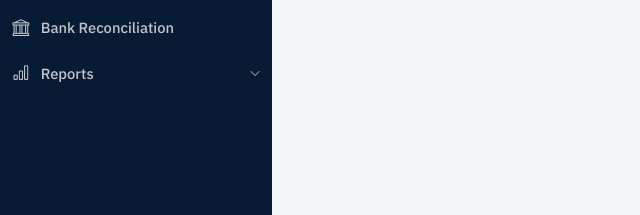
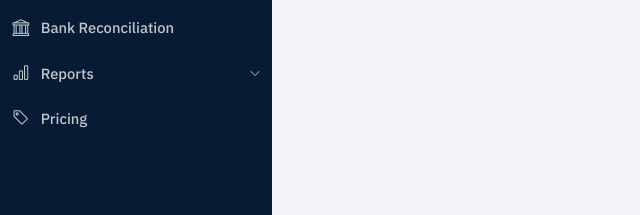
Before and after one commit to jomazzi/acquiral-saas, a Python web app: template app/templates/accounting/funders.html in a window 1280 px wide. Shown: the part 585-800 px from the top of the page, without its empty margins (0-640 px from the left). Run offline with Jinja, Linux system fonts and the light colour scheme; the template is opened without the code that fills it: most values are stand-ins (such as "Sample title", 1, 10 or a date in 2020); some libraries are stand-ins or nearby versions.

Commit message:
Add Pricing link to navigation menu

```diff
--- a/app/templates/base.html
+++ b/app/templates/base.html
@@ -99,6 +99,11 @@
         {{ navlink('auth.users_list', 'bi-shield-lock', 'Users') }}
         {% if not is_demo_org %}{{ navlink('billing.billing_page', 'bi-credit-card', 'Billing') }}{% endif %}
         {% endif %}
+        <li class="nav-item">
+          <a class="side-link {{ 'active' if request.path == '/pricing' else '' }}" href="/pricing">
+            <i class="bi bi-tag"></i> <span>Pricing</span>
+          </a>
+        </li>
       </ul>
 
       {% if current_user.is_authenticated %}
```
